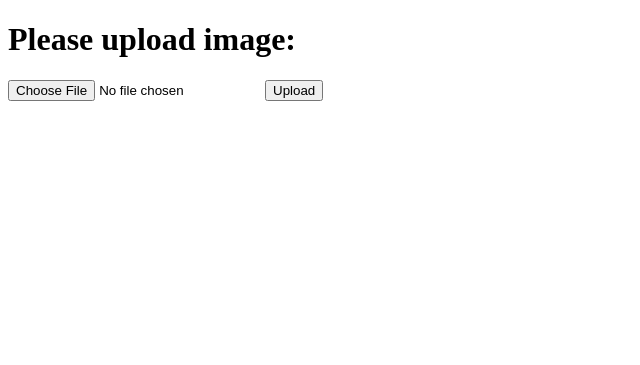
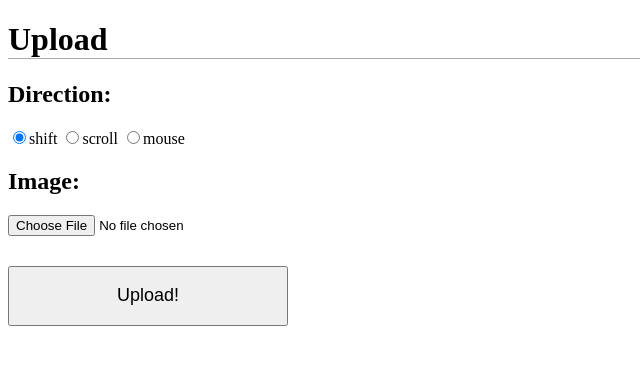
Before and after one commit to s885219s/Gaze_Manipulation, a PHP site: page / in a window 1280 px wide. Shown: the top 365 px of the page, without its empty margins (0-640 px from the left). Run offline with PHP 8.4, Linux system fonts and the light colour scheme.

Commit message:
Added <input name=dir /> AND integrating python command

```diff
--- a/inc.php
+++ b/inc.php
@@ -1,11 +1,11 @@
 <?php
 define('_DIR_', __DIR__.'/');
 define('CALL_PY_FILE', '_call_me_by_php---lasdF8wer2aLsdkfj.py');
-define('GAZE_PYTHON_OUTPUT_FOLDER', 'gaze_output');
+define('GAZE_PYTHON_OUTPUT_FOLDER', 'pyoutput');
 define('WEB_URL', '/_sites/gaze_manipulation/');
 
-function get_python_result($uploaded_image_path){
-  $cmd = 'python ' . _DIR_ . CALL_PY_FILE . ' image_path='.$uploaded_image_path;
+function get_python_result($uploaded_image_path, $direction){
+  $cmd = 'python ' . _DIR_ . CALL_PY_FILE . ' image_path='.$uploaded_image_path . ' direction='.$direction;
   $command = escapeshellcmd($cmd);
   $output = shell_exec($command);
   return $output;
--- a/index.php
+++ b/index.php
@@ -1,7 +1,7 @@
 <?php
 require_once 'inc.php';
 
-if(!empty($_POST['submit']) && !empty($_FILES['image']) && $_FILES['image']['error'] == 0) {
+if(!empty($_POST['submit']) && !empty($_POST['dir']) && !empty($_FILES['image']) && $_FILES['image']['error'] == 0) {
     // https://stackoverflow.com/questions/38509334/full-secure-image-upload-script
     $uploaddir = 'uploads/';
     #print_r($_POST);print_r($_FILES);
@@ -35,9 +35,9 @@ if(!empty($_POST['submit']) && !empty($_FILES['image']) && $_FILES['image']['err
     if (move_uploaded_file($_FILES['image']['tmp_name'], $uploadfile)) {
 
        $abs_uploadfile = __DIR__ . $uploadfile;
-       $py_output = get_python_result($abs_uploadfile);
+       $py_output = get_python_result($abs_uploadfile, $direction);
 
-       save_local_file($uploadfile);
+       #save_local_file($uploadfile);
 
        #db_save($uploadfile);
 
@@ -51,20 +51,26 @@ if(!empty($_POST['submit']) && !empty($_FILES['image']) && $_FILES['image']['err
 <head>
   <meta charset="UTF-8">
   <title>Upload Page</title>
+<meta name="viewport" content="width=device-width, initial-scale=1">
 </head>
 <body>
 <?php
 if(isset($py_output) and $py_output){
+echo'<h1 style="border-bottom:1px solid #aaa">Result</h1>';
 list($tmp, $path) = explode(GAZE_PYTHON_OUTPUT_FOLDER, $py_output);
 ?>
 <video width="320" height="240" controls>
-  <source src="<?php echo WEB_URL . GAZE_PYTHON_OUTPUT_FOLDER . $py_output?>" type="video/mp4">
+  <source src="<?php echo WEB_URL . $py_output?>" type="video/mp4">
 Your browser does not support the video tag with MP4.
 </video>
-<?php }else{ ?>
-<h1>Please upload image:</h1>
+<?php } ?>
+<h1 style="border-bottom:1px solid #aaa">Upload</h1>
 <form method="post" enctype="multipart/form-data">
+<h2>Direction:</h2>
+<?php foreach(array('shift', 'scroll', 'mouse')as$k=>$v){ ?>
+<label><input type=radio name=dir value=<?php echo $v?><?php echo $k==0?' checked':''?> /><?php echo$v?></label>
+<?php } ?>
+<h2>Image:</h2>
 <input name="image" type="file" />
-<input name="submit" type="submit" value="Upload" />
+<input style="display:block;max-width:280px;width:100%;font-size:18px;height:60px;margin:30px 0 0" name="submit" type="submit" value="Upload!" />
 </form>
-<?php } ?>
```
